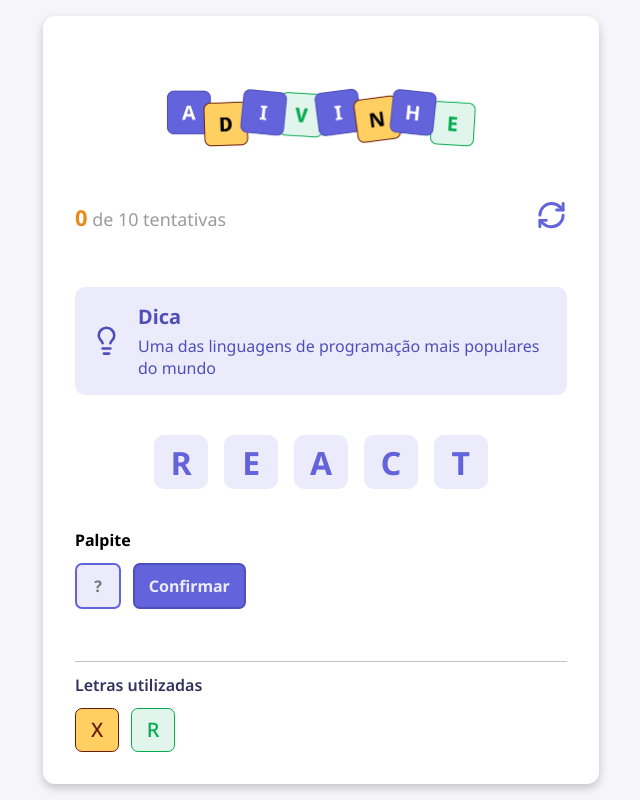
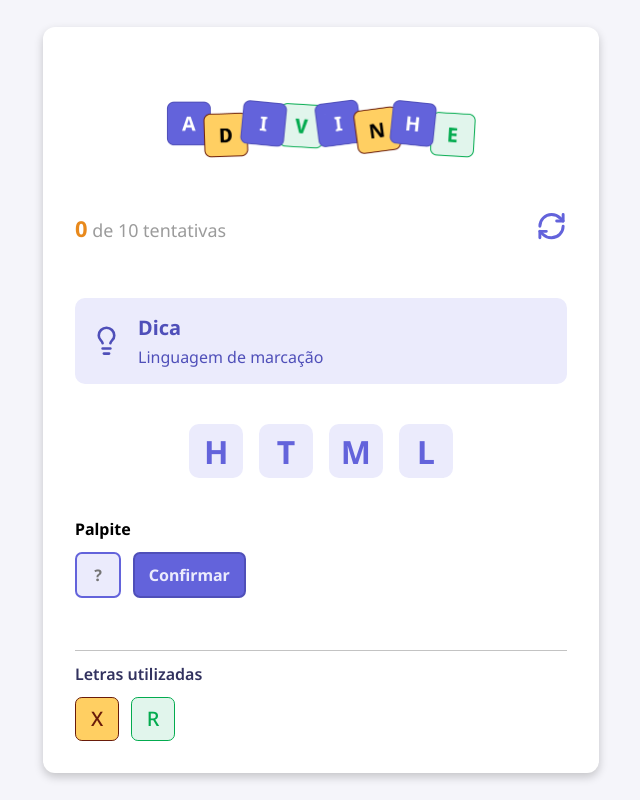
Before and after one commit to clara-nascie/jogo-de-adivinhacao, a React (Vite) app in the folder jogo-de-adivinhação-react/: page / in a window 1280 px wide. Shown: the whole page, without its empty margins (319-959 px from the left). Built offline with nearby package versions, Linux system fonts and the light colour scheme.

Commit message:
fix: resolve undeclared variable reference error and make tip dynamic

```diff
--- a/jogo-de-adivinhação-react/src/App.tsx
+++ b/jogo-de-adivinhação-react/src/App.tsx
@@ -10,7 +10,7 @@ import { LettersUsed } from "./Components/LettersUsed";
 
 export default function App() {
   const [attempts, setAttempts] = useState(0);
-  const [letter, setLetter] = useState('')
+  const [letter, setLetter] = useState("");
   const [challenge, setChallenge] = useState<Challenge | null>(null);
   function handleRestartGame() {
     alert("Game restarted");
@@ -30,17 +30,19 @@ export default function App() {
     startGame();
   }, []);
 
+  if (!challenge) {
+    return;
+  }
+
   return (
     <div className={styles.container}>
       <main>
         <Header current={attempts} max={10} onRestart={handleRestartGame} />
-        <Tip tip="Uma das linguagens de programação mais populares do mundo" />
+        <Tip tip={challenge.tip} />
         <div className={styles.word}>
-          <Letter value="r" />
-          <Letter value="e" />
-          <Letter value="a" />
-          <Letter value="c" />
-          <Letter value="t" />
+          {challenge.word.split("").map((letter, index) => (
+            <Letter key={index} value={letter} />
+          ))}
         </div>
         <h4>Palpite</h4>
         <div className={styles.guess}>
```
